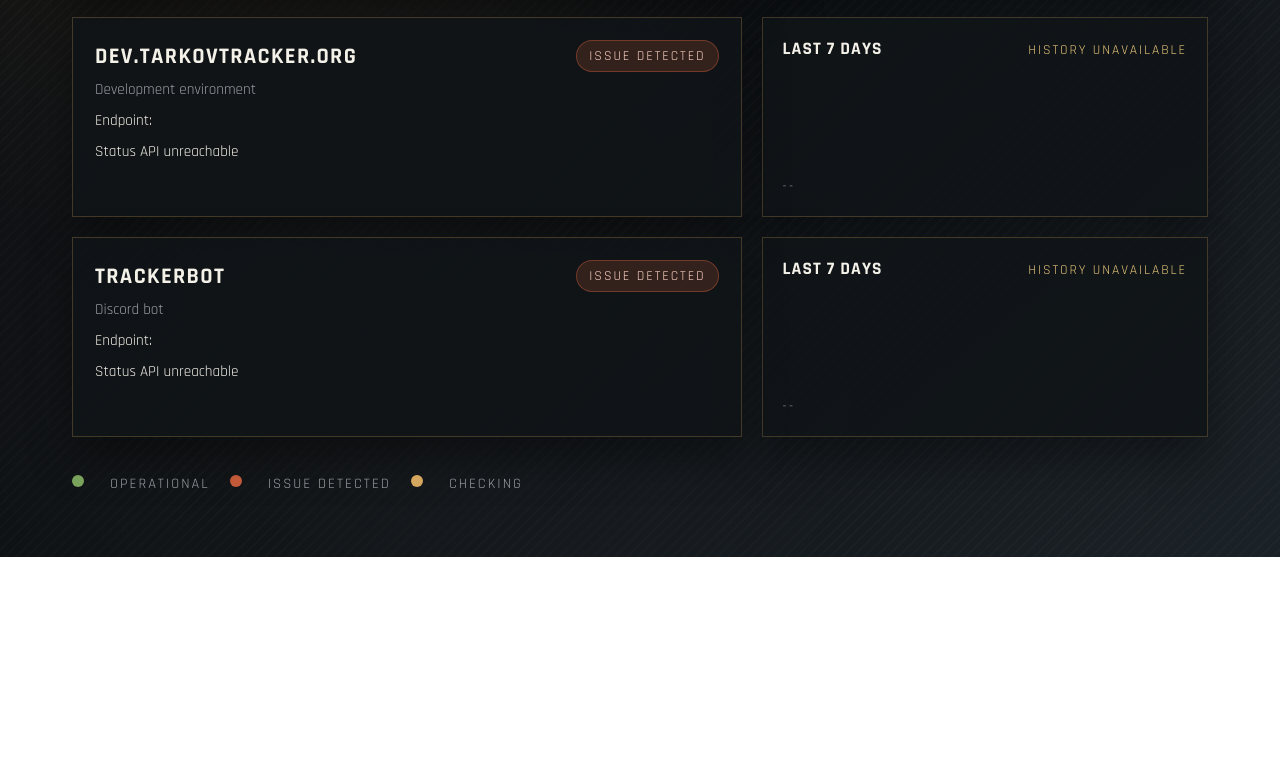
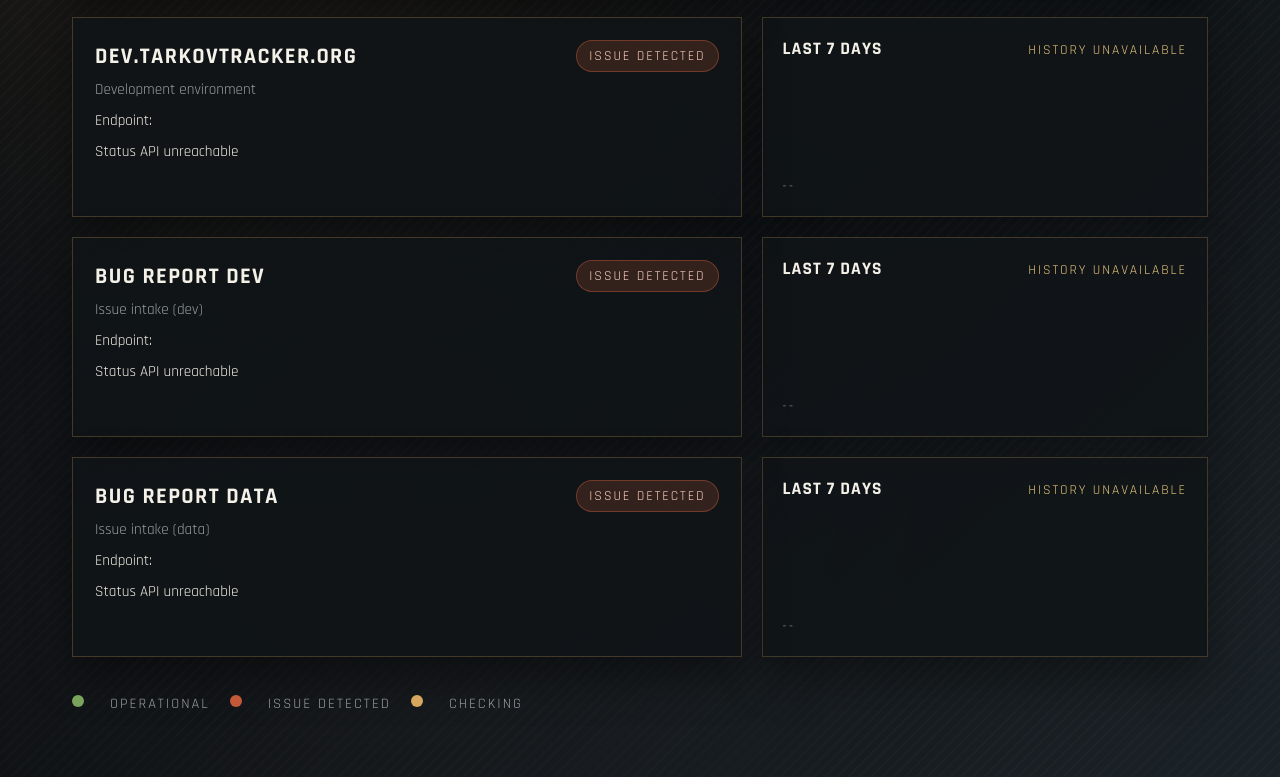
Before and after one commit to tarkovtracker-org/status, a website: page index.html in a window 1280 px wide. Shown: the part 560-1337 px from the top of the page. Before the commit the page ends 1117 px from the top, so only its background shows below. Drawn offline with nearby package versions, Linux system fonts and the light colour scheme; no server answers.

Commit message:
Add bug report rows to status layout

```diff
--- a/index.html
+++ b/index.html
@@ -73,17 +73,38 @@
         </div>
 
         <div class="row">
-          <article class="status-card" data-service="trackerbot">
+          <article class="status-card" data-service="bug-report-dev">
             <div class="card-top">
-              <h2>TrackerBot</h2>
+              <h2>Bug Report Dev</h2>
               <span class="badge" data-status>Checking...</span>
             </div>
-            <p class="card-meta">Discord bot</p>
+            <p class="card-meta">Issue intake (dev)</p>
             <div class="card-detail">Endpoint: <span data-endpoint></span></div>
             <div class="card-detail" data-detail>Waiting for response.</div>
           </article>
 
-          <article class="history-card" data-history="trackerbot">
+          <article class="history-card" data-history="bug-report-dev">
+            <div class="history-top">
+              <h3>Last 7 days</h3>
+              <span class="history-total" data-total>-- incidents</span>
+            </div>
+            <svg class="history-chart" viewBox="0 0 260 80" role="img" aria-label="Incident chart"></svg>
+            <div class="history-labels" data-labels></div>
+          </article>
+        </div>
+
+        <div class="row">
+          <article class="status-card" data-service="bug-report-data">
+            <div class="card-top">
+              <h2>Bug Report Data</h2>
+              <span class="badge" data-status>Checking...</span>
+            </div>
+            <p class="card-meta">Issue intake (data)</p>
+            <div class="card-detail">Endpoint: <span data-endpoint></span></div>
+            <div class="card-detail" data-detail>Waiting for response.</div>
+          </article>
+
+          <article class="history-card" data-history="bug-report-data">
             <div class="history-top">
               <h3>Last 7 days</h3>
               <span class="history-total" data-total>-- incidents</span>
```
